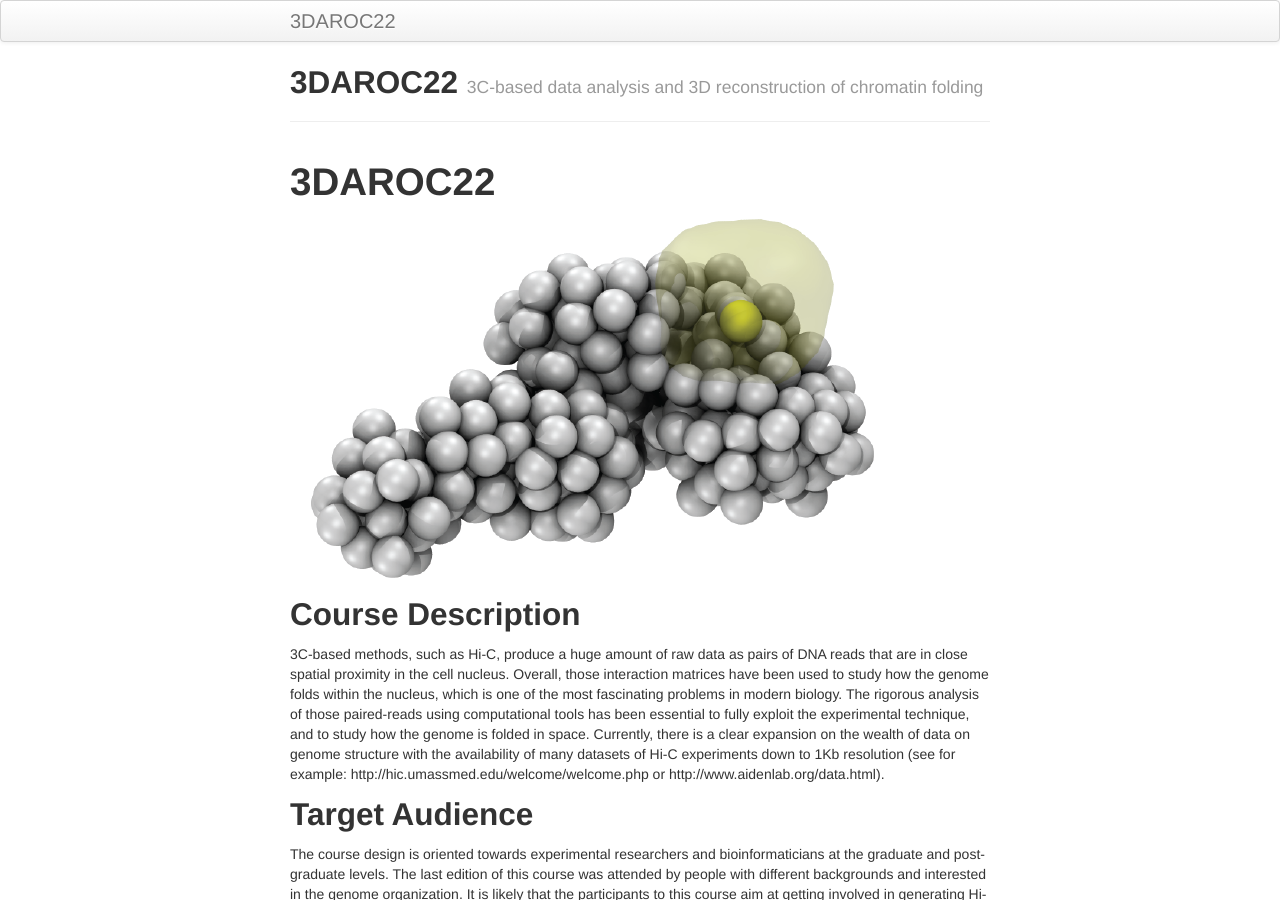
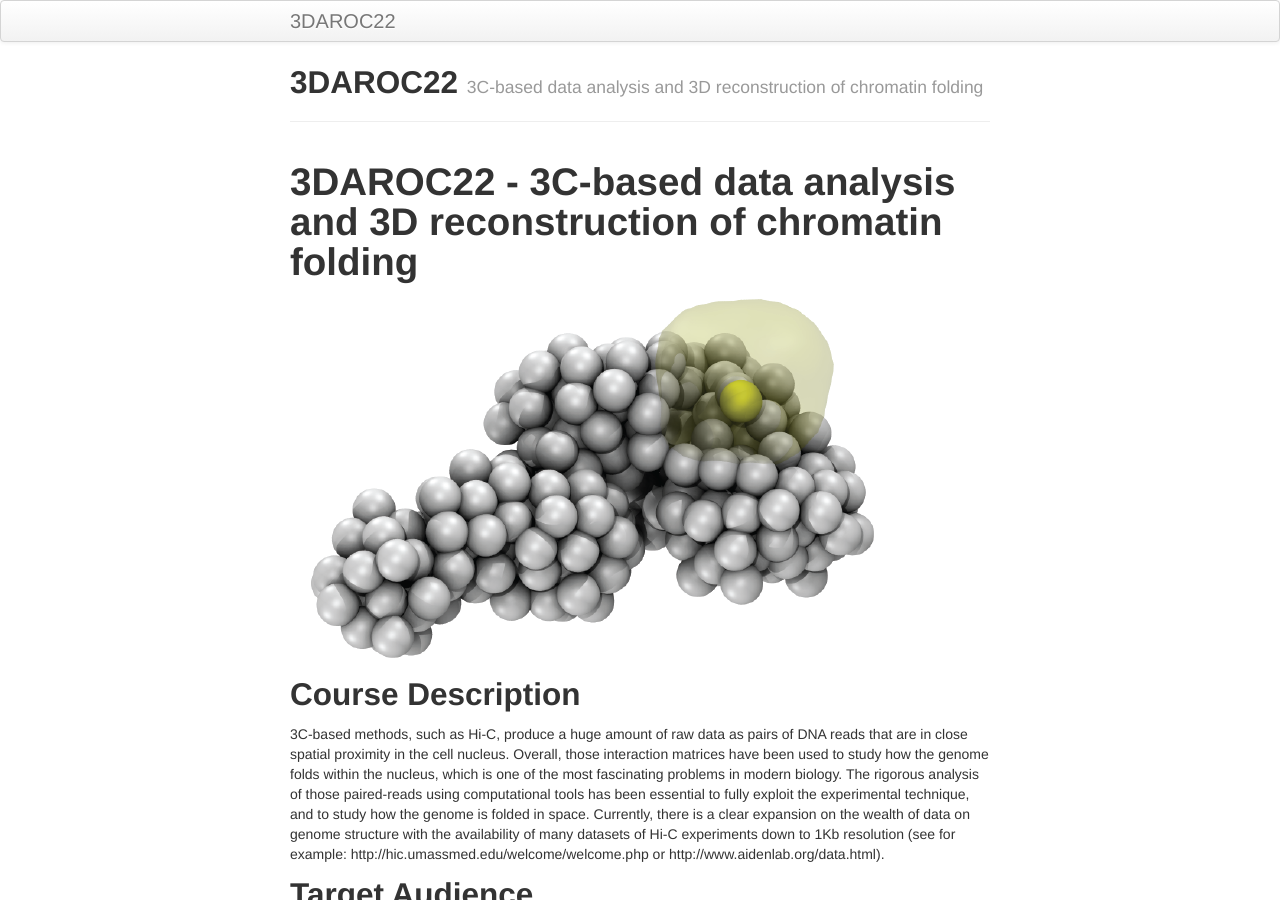
Before and after one commit to GTPB/3DAROC22, a Jekyll site: the page built from index.md, in a window 1280 px wide and 900 px high. Built offline with Jekyll 4.4.1, drawn with Linux system fonts in a browser that asks for light colours; our own code applies the rules of GitHub Pages for plain Markdown files.

Commit message:
Formatting for the mainpage

```diff
--- a/index.md
+++ b/index.md
@@ -42,8 +42,8 @@ http://hic.umassmed.edu/welcome/welcome.php or http://www.aidenlab.org/data.html
   inLanguage: "en-us"
   url: "https://gtpb.github.io/Web_course_template/"
 ---
-# 3DAROC22
 
+# 3DAROC22 - 3C-based data analysis and 3D reconstruction of chromatin folding
 
 ![3DAROC22](/assets/3DAROC22.png)
 
```
